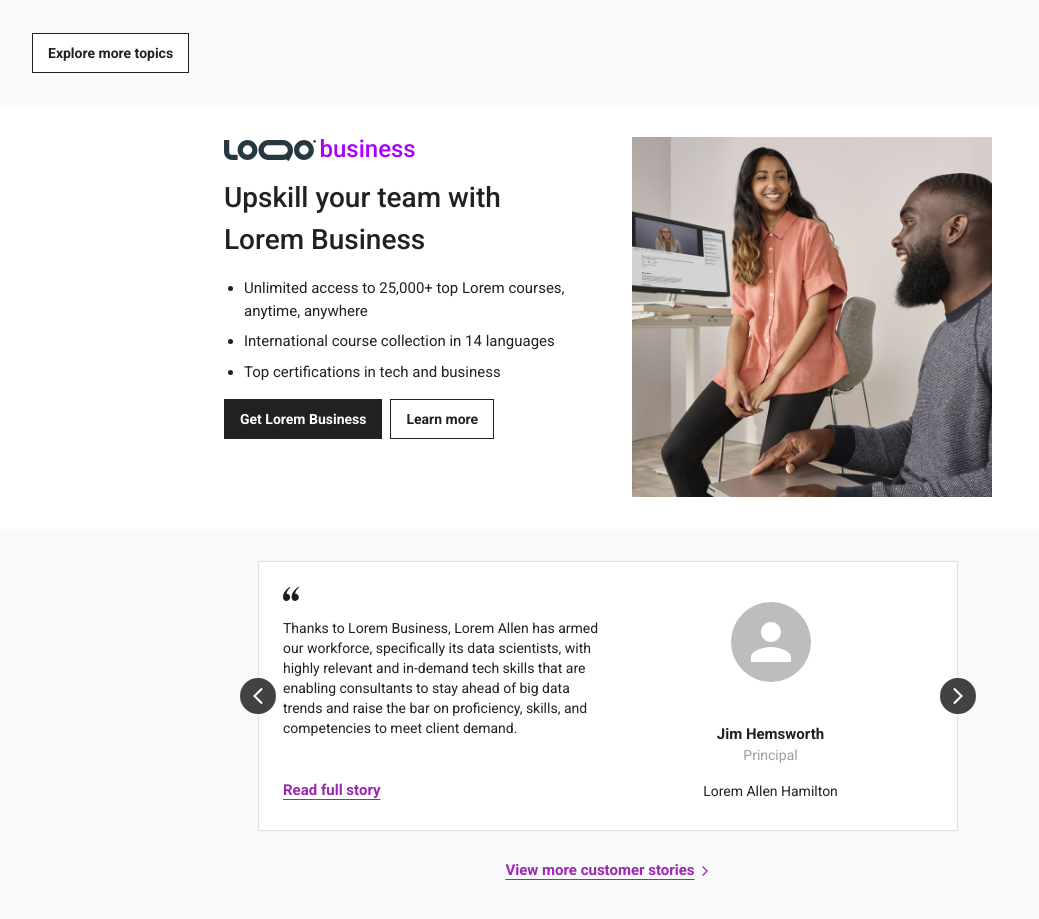
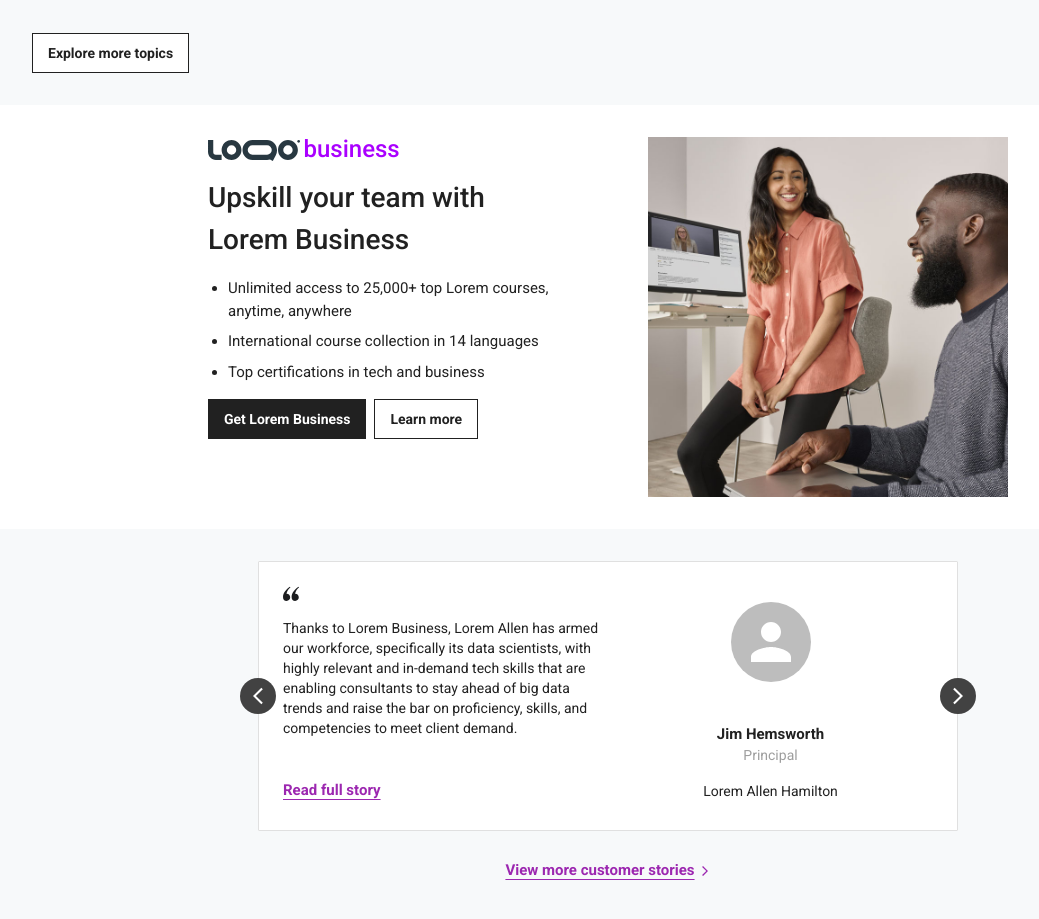
Before and after one commit to tuheli/video-course-platform, a React (Vite) app: page / in a window 1280 px wide. Shown: the part 3280-4199 px from the top of the page, without its empty margins (32-1071 px from the left). Built offline with nearby package versions, Linux system fonts and the light colour scheme.

Commit message:
Adjusted padding for consistency

```diff
--- a/src/components/upskill-your-team/UpskillYourTeam.tsx
+++ b/src/components/upskill-your-team/UpskillYourTeam.tsx
@@ -14,7 +14,7 @@ export const UpskillYourTeam = () => {
       <Stack
         sx={{
           flexDirection: 'row',
-          gap: 6,
+          gap: 10,
           justifyContent: 'center',
         }}
       >
```
